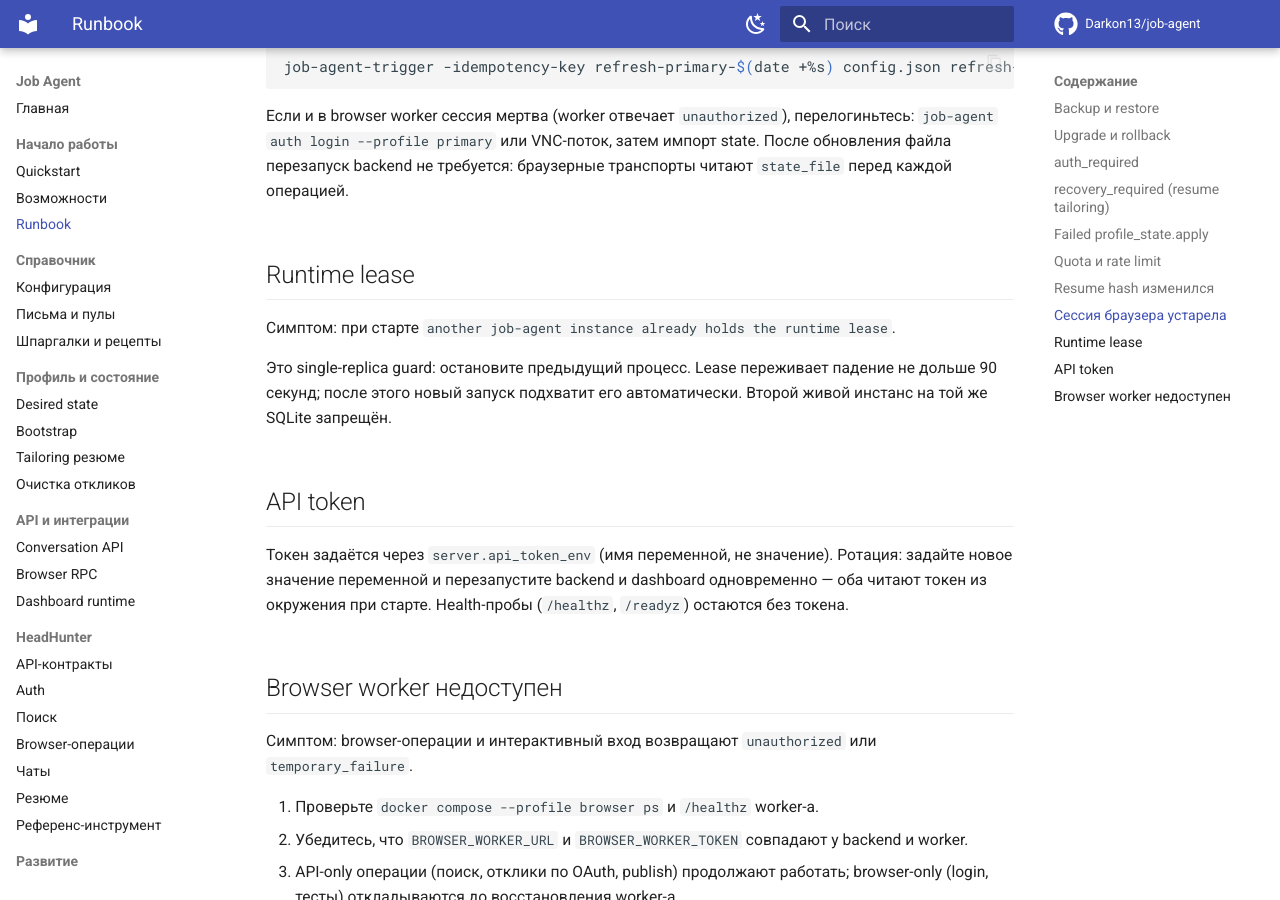
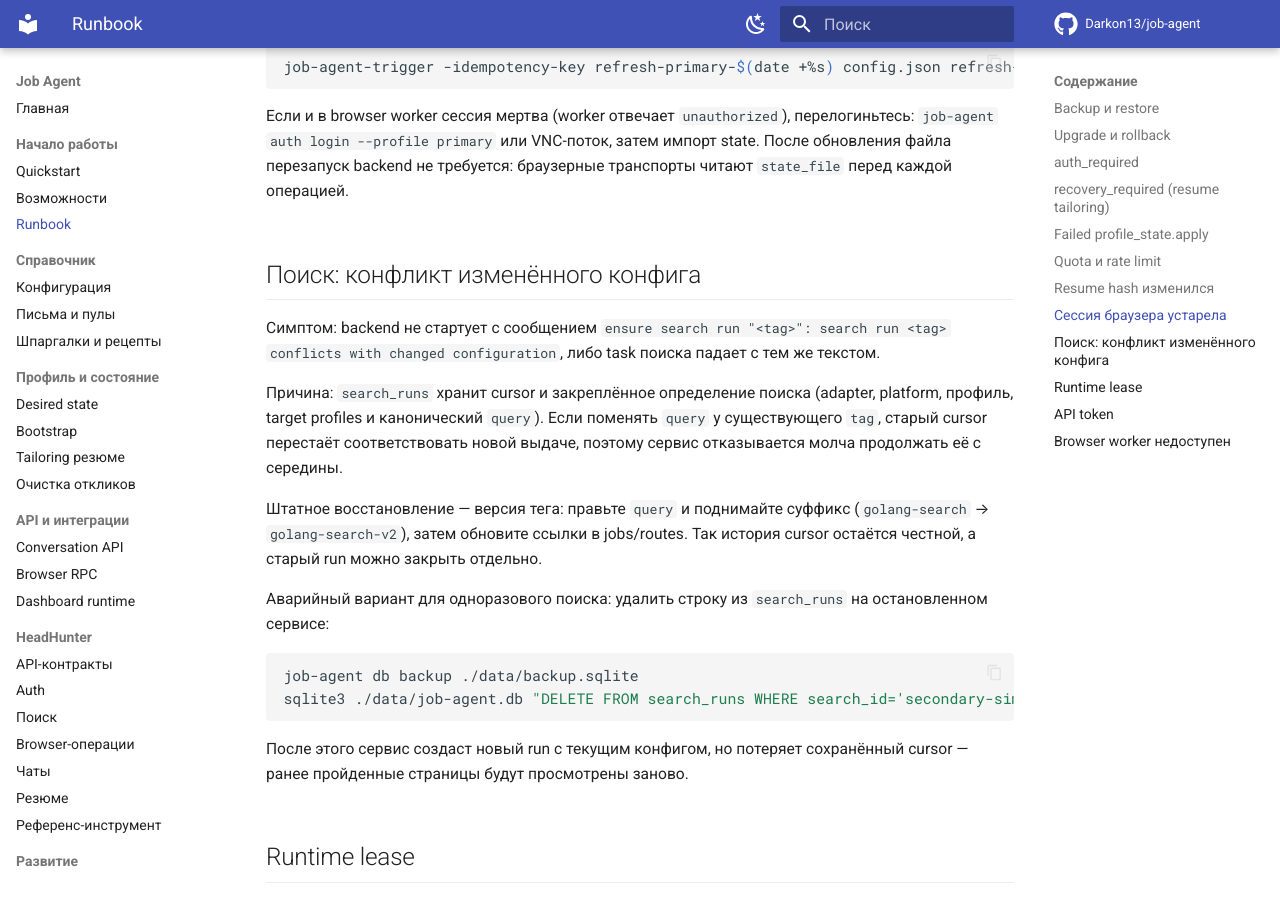
Before and after one commit to Darkon13/job-agent, an MkDocs documentation site: the page built from docs/runbook.md, in a window 1280 px wide and 900 px high, scrolled down 2913 px. Built offline with MkDocs 1.6.1 and Material for MkDocs 9.7.7, drawn with Linux system fonts in a browser that asks for light colours; comment, search, counter and statistics services are not loaded.

Commit message:
docs: cover the search run conflict and the HH query syntax
The runbook now explains why a changed query conflicts with the stored
search run and how to version the tag (with an emergency row delete and a
backup step). The search contract documents AND/OR/NOT, quotes and
parentheses with live-checked examples.

````diff
--- a/docs/runbook.md
+++ b/docs/runbook.md
@@ -119,6 +119,32 @@ job-agent-trigger -idempotency-key refresh-primary-$(date +%s) config.json refre
 импорт state. После обновления файла перезапуск backend не требуется: браузерные
 транспорты читают `state_file` перед каждой операцией.
 
+## Поиск: конфликт изменённого конфига
+
+Симптом: backend не стартует с сообщением
+`ensure search run "<tag>": search run <tag> conflicts with changed configuration`,
+либо task поиска падает с тем же текстом.
+
+Причина: `search_runs` хранит cursor и закреплённое определение поиска
+(adapter, platform, профиль, target profiles и канонический `query`). Если
+поменять `query` у существующего `tag`, старый cursor перестаёт соответствовать
+новой выдаче, поэтому сервис отказывается молча продолжать её с середины.
+
+Штатное восстановление — версия тега: правьте `query` и поднимайте суффикс
+(`golang-search` → `golang-search-v2`), затем обновите ссылки в jobs/routes.
+Так история cursor остаётся честной, а старый run можно закрыть отдельно.
+
+Аварийный вариант для одноразового поиска: удалить строку из `search_runs` на
+остановленном сервисе:
+
+```bash
+job-agent db backup ./data/backup.sqlite
+sqlite3 ./data/job-agent.db "DELETE FROM search_runs WHERE search_id='secondary-similar';"
+```
+
+После этого сервис создаст новый run с текущим конфигом, но потеряет
+сохранённый cursor — ранее пройденные страницы будут просмотрены заново.
+
 ## Runtime lease
 
 Симптом: при старте `another job-agent instance already holds the runtime
````
Also changed, not shown: docs/changelog.md (+5 -0 lines), docs/hh-browser-search.md (+14 -0 lines).
